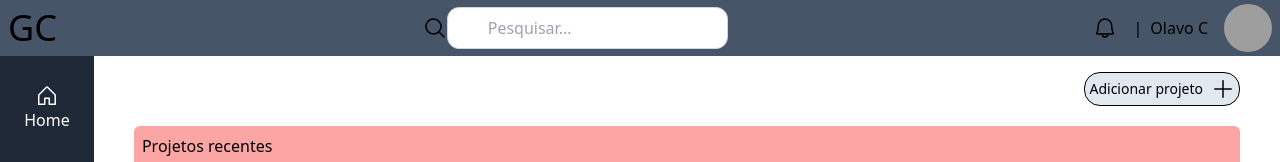
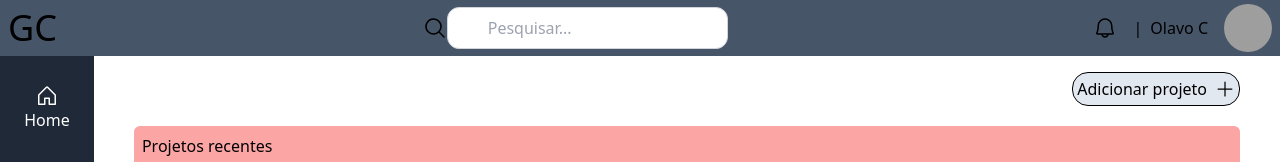
Before and after one commit to Olavo15/Gerenciamento_de_Tarefas, a React (Vite) app in the folder my-project/: page / in a window 1280 px wide. Shown: the top 162 px of the page. Built offline with nearby package versions, Linux system fonts and the light colour scheme; grey boxes are pictures that could not be loaded.

Commit message:
´botaoAddProjeto´

```diff
--- a/my-project/src/pages/Home.tsx
+++ b/my-project/src/pages/Home.tsx
@@ -24,9 +24,9 @@ export default function Home(){
         <>
 
       <div className="flex justify-end items-center">
-          <button type="submit" className="bg-slate-200 px-1 py-1 rounded-2xl text-sm flex items-center border border-black">
+          <button type="submit" className="bg-slate-200 px-1 py-1 rounded-2xl text-l flex items-center border border-black">
               Adicionar projeto
-              <Plus size={24} className="ml-2" />
+              <Plus size={20} className="ml-2" />
           </button>
       </div>
 
```
